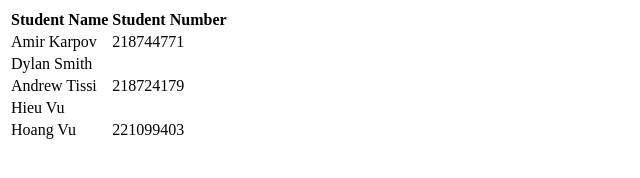
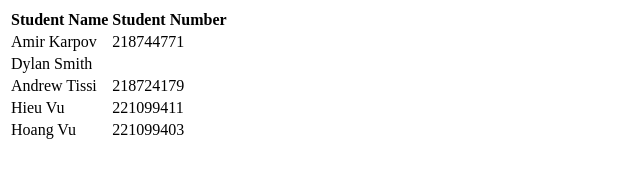
Before and after one commit to Amir-kar/EECS4314-GroupD, a plain HTML site: page index.html in a window 1280 px wide. Shown: the full height of the page, 0-640 px from the left. Drawn offline with Linux system fonts and the light colour scheme.

Commit message:
Update index.html

```diff
--- a/index.html
+++ b/index.html
@@ -20,7 +20,7 @@
             </tr>
             <tr>
                 <td>Hieu Vu</td>
-                <td></td>
+                <td>221099411</td>
             </tr>
             <tr>
                 <td>Hoang Vu</td>
```
